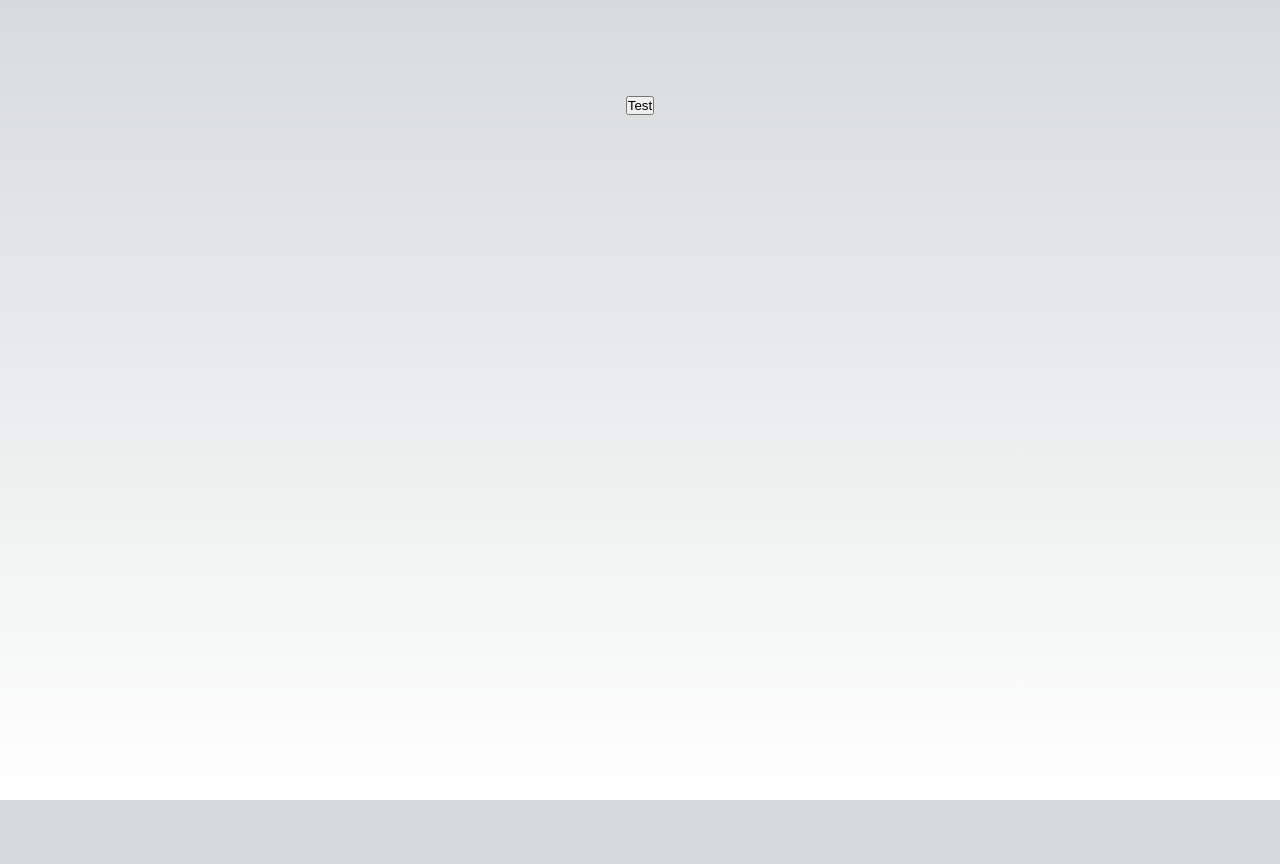
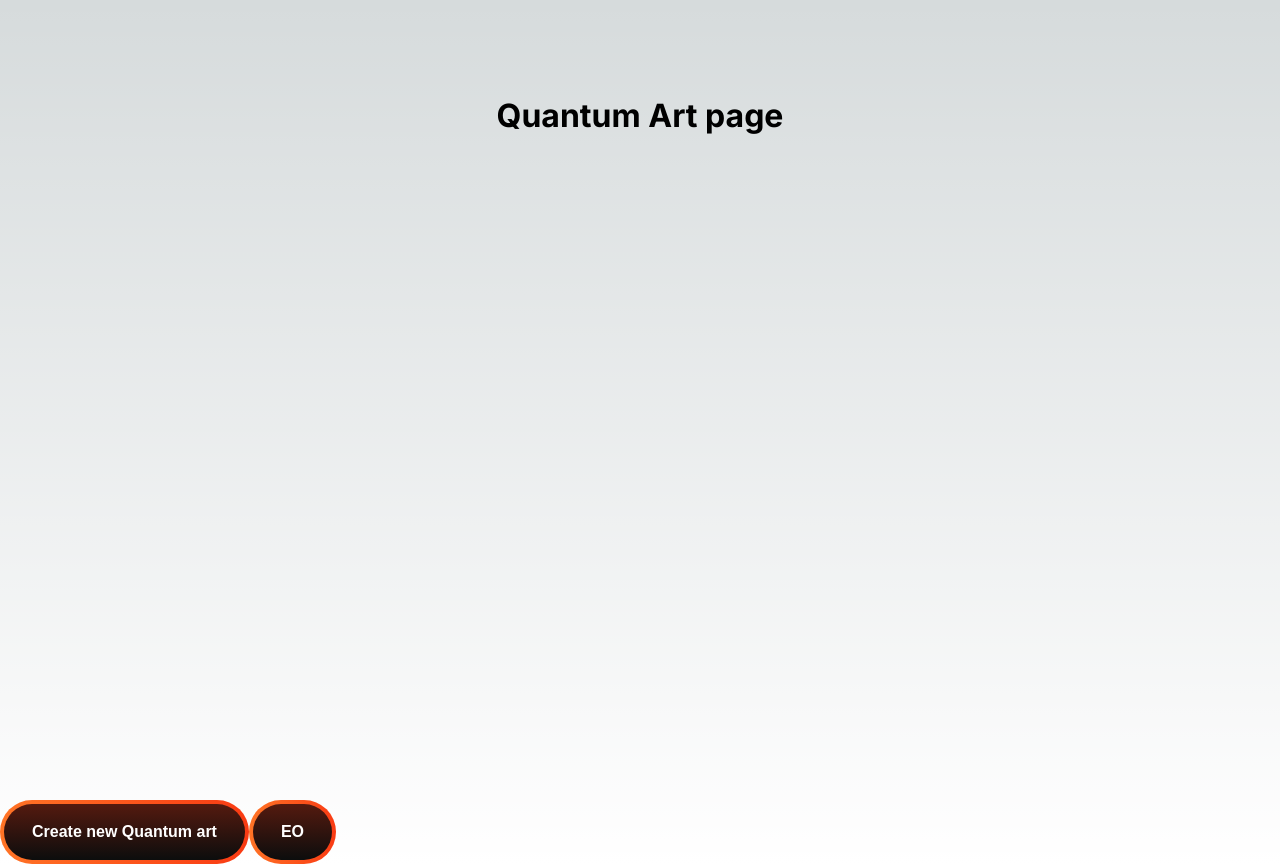
Before and after one commit to dr3du4/Quantium, a Next.js app in the folder quantium_api/: page / in a window 1280 px wide. Before the commit the page ends 800 px from the top, so only its background shows below. Built offline with nearby package versions, Linux system fonts and the light colour scheme.

Commit message:
First page

```diff
--- a/quantium_api/app/page.module.css
+++ b/quantium_api/app/page.module.css
@@ -202,6 +202,118 @@
   }
 }
 
+
+/* CSS */
+.button-78 {
+  align-items: center;
+  appearance: none;
+  background-clip: padding-box;
+  background-color: initial;
+  background-image: none;
+  border-style: none;
+  box-sizing: border-box;
+  color: #fff;
+  cursor: pointer;
+  display: inline-block;
+  flex-direction: row;
+  flex-shrink: 0;
+  font-family: Eina01,sans-serif;
+  font-size: 16px;
+  font-weight: 800;
+  justify-content: center;
+  line-height: 24px;
+  margin: 0;
+  min-height: 64px;
+  outline: none;
+  overflow: visible;
+  padding: 19px 26px;
+  pointer-events: auto;
+  position: relative;
+  text-align: center;
+  text-decoration: none;
+  text-transform: none;
+  user-select: none;
+  -webkit-user-select: none;
+  touch-action: manipulation;
+  vertical-align: middle;
+  width: auto;
+  word-break: keep-all;
+  z-index: 0;
+}
+
+@media (min-width: 768px) {
+  .button-78 {
+    padding: 19px 32px;
+  }
+}
+
+.button-78:before,
+.button-78:after {
+  border-radius: 80px;
+}
+
+.button-78:before {
+  background-image: linear-gradient(92.83deg, #ff7426 0, #f93a13 100%);
+  content: "";
+  display: block;
+  height: 100%;
+  left: 0;
+  overflow: hidden;
+  position: absolute;
+  top: 0;
+  width: 100%;
+  z-index: -2;
+}
+
+.button-78:after {
+  background-color: initial;
+  background-image: linear-gradient(#541a0f 0, #0c0d0d 100%);
+  bottom: 4px;
+  content: "";
+  display: block;
+  left: 4px;
+  overflow: hidden;
+  position: absolute;
+  right: 4px;
+  top: 4px;
+  transition: all 100ms ease-out;
+  z-index: -1;
+}
+
+.button-78:hover:not(:disabled):before {
+  background: linear-gradient(92.83deg, rgb(255, 116, 38) 0%, rgb(249, 58, 19) 100%);
+}
+
+.button-78:hover:not(:disabled):after {
+  bottom: 0;
+  left: 0;
+  right: 0;
+  top: 0;
+  transition-timing-function: ease-in;
+  opacity: 0;
+}
+
+.button-78:active:not(:disabled) {
+  color: #ccc;
+}
+
+.button-78:active:not(:disabled):before {
+  background-image: linear-gradient(0deg, rgba(0, 0, 0, .2), rgba(0, 0, 0, .2)), linear-gradient(92.83deg, #ff7426 0, #f93a13 100%);
+}
+
+.button-78:active:not(:disabled):after {
+  background-image: linear-gradient(#541a0f 0, #0c0d0d 100%);
+  bottom: 4px;
+  left: 4px;
+  right: 4px;
+  top: 4px;
+}
+
+.button-78:disabled {
+  cursor: default;
+  opacity: .24;
+}
+
 /* Tablet and Smaller Desktop */
 @media (min-width: 701px) and (max-width: 1120px) {
   .grid {
--- a/quantium_api/app/page.tsx
+++ b/quantium_api/app/page.tsx
@@ -1,11 +1,21 @@
 import Image from 'next/image'
 import { Button,Dropdown } from 'react-bootstrap'
 import styles from './page.module.css'
+import Head from 'next/head';
 
 export default function Home() {
   return (
-    <main className={styles.main}>
-      <Button>Test</Button>
-    </main>
+    <div>
+      <Head>
+        <title>Quantum Art </title>
+      </Head>
+      <main className={styles.main}>
+        <h1>Quantum Art page</h1>
+      </main>
+        <div >
+          <Button className={styles["button-78"]}>Create new Quantum art</Button>
+          <Button className={styles["button-78"]}>EO</Button>
+        </div>
+    </div>
   )
 }
```
